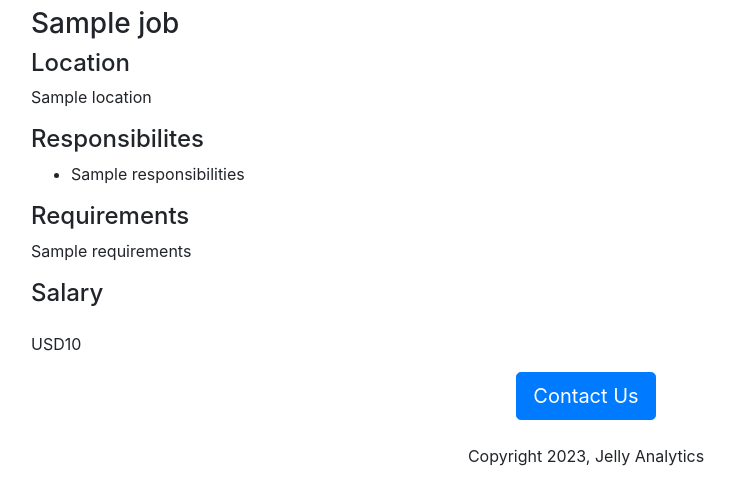
After one commit to sriramarun/flask-webdev-v2, a Flask app: template templates/jobpage.html in a window 1280 px wide. The commit adds this page. Shown: the part 497-981 px from the top of the page, without its empty margins (54-789 px from the left). Run offline with Flask 3, Linux system fonts and the light colour scheme; the template is opened without the code that fills it: most values are stand-ins (such as "Sample title", 1, 10 or a date in 2020); some libraries are stand-ins or nearby versions.

Commit message:
Dynamics Job Pages

```diff
--- a/app.py
+++ b/app.py
@@ -1,5 +1,5 @@
 from flask import Flask, render_template, jsonify
-from database import load_jobs_from_db
+from database import load_jobs_from_db,load_job_from_db
 
 app = Flask(__name__)
 
@@ -17,6 +17,14 @@ def list_jobs():
     jobs = load_jobs_from_db()
     return jsonify(jobs)
 
+@app.route('/job/<id>')
+def show_job(id):
+    job = load_job_from_db(id)
+    if not job:
+        return "Not Found", 404
+    return render_template('jobpage.html',
+                           job=job,
+                          company_name='Jelly Analytics')
 
 if __name__ == '__main__':
     app.run(host='0.0.0.0', debug=True)
--- /dev/null
+++ b/templates/banner.html
@@ -0,0 +1,18 @@
+<style>
+
+  #banner {
+    width: 100%;
+    height: 360px;
+    object-fit: cover;
+  }
+
+  .bodytext {
+    font-family: Roboto;
+    color: rgb(80, 80, 80);
+    }
+  #container {
+    max-width:  720px;
+    margin: 0 auto 0 auto;
+  }
+</style>
+<img class ="omg-fluid" id="banner" src="/static/banner.jpg">
--- /dev/null
+++ b/templates/bootstrap.html
@@ -0,0 +1,4 @@
+<meta charset="utf-8">
+<meta name="viewport" content="width=device-width, initial-scale=1.0">
+<link rel="stylesheet" href="https://stackpath.bootstrapcdn.com/bootstrap/4.3.1/css/bootstrap.min.css" integrity="sha384-ggOyR0iXCbMQv3Xipma34MD+dH/1fQ784/j6cY/iJTQUOhcWr7x9JvoRxT2MZw1T" crossorigin="anonymous">
+<link rel="stylesheet" href="https://use.fontawesome.com/releases/v5.8.1/css/all.css" integrity="sha384-50oBUHEmvpQ+1lW4y57PTFmhCaXp0ML5d60M1M7uH2+nqUivzIebhndOJK28anvf" crossorigin="anonymous">
--- /dev/null
+++ b/templates/footer.html
@@ -0,0 +1,4 @@
+<div class="text-center">
+  <button class="btn btn-primary btn-lg">Contact Us</button>
+  <p class="text-center mt-4">Copyright 2023, Jelly Analytics</p>
+</div>
--- a/templates/jobitem.html
+++ b/templates/jobitem.html
@@ -15,6 +15,6 @@
     {% endif %}
   </div>
   <div class="col-2 padding-right:16px">
-    <a href="mailto:hello@jellyanalytics.com" type="button" class="btn btn-outline-primary float-right align-middle">Apply</a>
+    <a href="/job/{{job['id']}}" type="button" class="btn btn-outline-primary float-right align-middle">Apply</a>
   </div>
 </div>
--- /dev/null
+++ b/templates/jobpage.html
@@ -0,0 +1,39 @@
+<!DOCTYPE html>
+<html>
+
+<head>
+  {% include 'bootstrap.html' %}
+  <title>{{job.title}}</title>
+
+</head>
+
+<body>
+  {% include 'nav.html' %}
+
+  <div class="container">
+    <h1 class="text-center mt-2 mb-4">{{company_name}} Careers</h1>
+    {% include 'banner.html' %}
+    <h3 class="mt-2">{{job.title}}
+    </h3>
+    <h4>Location</h4>
+    <p>
+      {{job.location}}
+    </p>
+    <h4>Responsibilites</h4>
+    <ul>
+      {% for line in job.responsibilities.split("\n") %}
+      <li>{{line}}</li>
+      {% endfor %}
+    </ul>
+    <h4>Requirements</h4>
+    <p>{{job.requirements}}</p>
+    <h4>Salary</h4>
+    <p class="mt-4">{{job.currency}}{{job.salary}}
+    </p>
+
+    {% include 'footer.html' %}
+  </div>
+
+</body>
+
+</html>
--- a/templates/nav.html
+++ b/templates/nav.html
@@ -1,6 +1,6 @@
 <nav class="navbar shadow-sm fixed-top bg-white">
   <div class="container-fluid">
-    <a class="navbar-brand" href="#">
+    <a class="navbar-brand" href="/">
       <img src="/static/logo.png" alt="" width="30" height="24" class="d-inline-block align-text-top">
       Jelly Analytics
     </a>
```
Also changed, not shown: database.py (+9 -0 lines), templates/home.html (+5 -24 lines).
